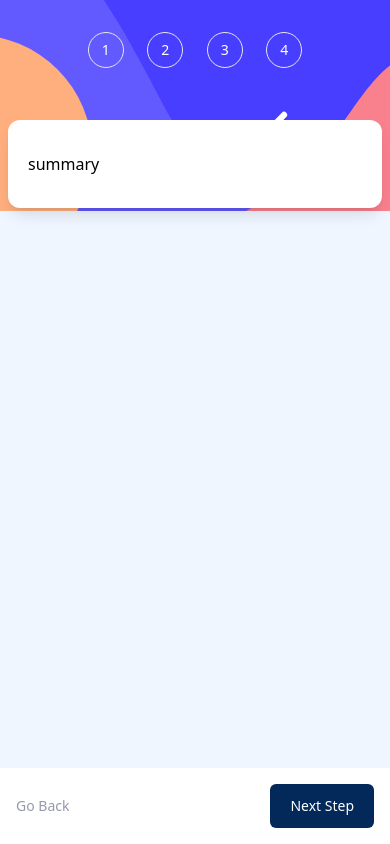
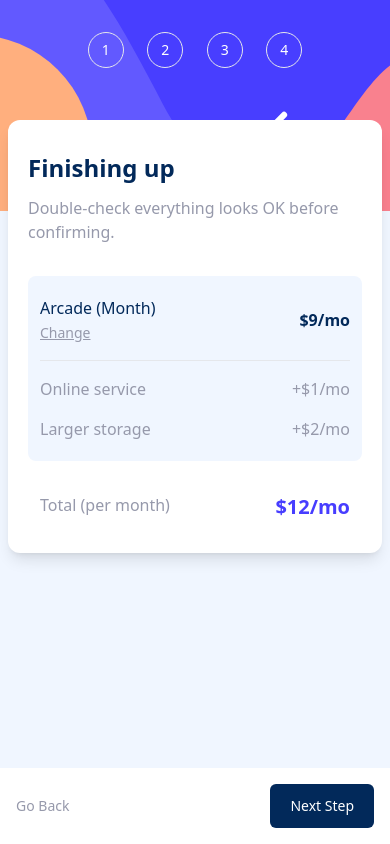
Before and after one commit to gracebir/multi-step-form, a React (Vite) app: page /summary in a window 390 px wide. Built offline with nearby package versions, Linux system fonts and the light colour scheme.

Commit message:
summary mobile page

```diff
--- a/src/pages/Mobile/Summary.jsx
+++ b/src/pages/Mobile/Summary.jsx
@@ -1,9 +1,47 @@
-import React from 'react'
+import React, { useContext } from 'react'
+import { Link } from 'react-router-dom'
+import { AppContext } from '../../context/context'
 
 function Summary() {
+  const { isMonth } = useContext(AppContext)
   return (
-    <div>
-      summary
+    <div className='flex flex-col gap-8'>
+      <div className='flex flex-col gap-3'>
+        <h1 className='text-2xl text-marine-blue font-bold'>Finishing up</h1>
+        <p className="text-cool-gray text-base">Double-check everything looks OK before confirming.</p>
+      </div>
+      <div className='flex flex-col'>
+        <div className='py-5 bg-magnolia px-3 rounded-lg flex flex-col gap-4'>
+            <div className='flex justify-between items-center'>
+              <div>
+                <h3 className="text-marine-blue font-medium">Arcade {isMonth ? "(Month)" : "(Year)"}</h3>
+                <Link className='text-cool-gray text-sm underline' to={"/plan"}>Change</Link>
+              </div>
+              <span className="text-marine-blue font-semibold">{isMonth ? "$9/mo" : "$90/yr"}</span>
+            </div>
+            <hr className='w-full'/>
+            <div className='flex justify-between'>
+              <span className='text-cool-gray'>
+                Online service
+              </span>
+              <span className='text-cool-gray'>
+              {isMonth ? "+$1/mo" : "+$10/yr"}
+              </span>
+            </div>
+            <div className='flex justify-between'>
+              <span className='text-cool-gray'>
+                Larger storage
+              </span>
+              <span className='text-cool-gray'>
+              {isMonth ? "+$2/mo" : "+$20/yr"}
+              </span>
+            </div>
+        </div>
+      </div>
+      <div className='flex px-3 justify-between'>
+        <span className='text-cool-gray'>Total {isMonth ? "(per month)" : "(per year)"}</span>
+        <span className="text-xl text-purplish-blue font-semibold">{isMonth ? "$12/mo" : "$120/yr"}</span>
+      </div>
     </div>
   )
 }
```
